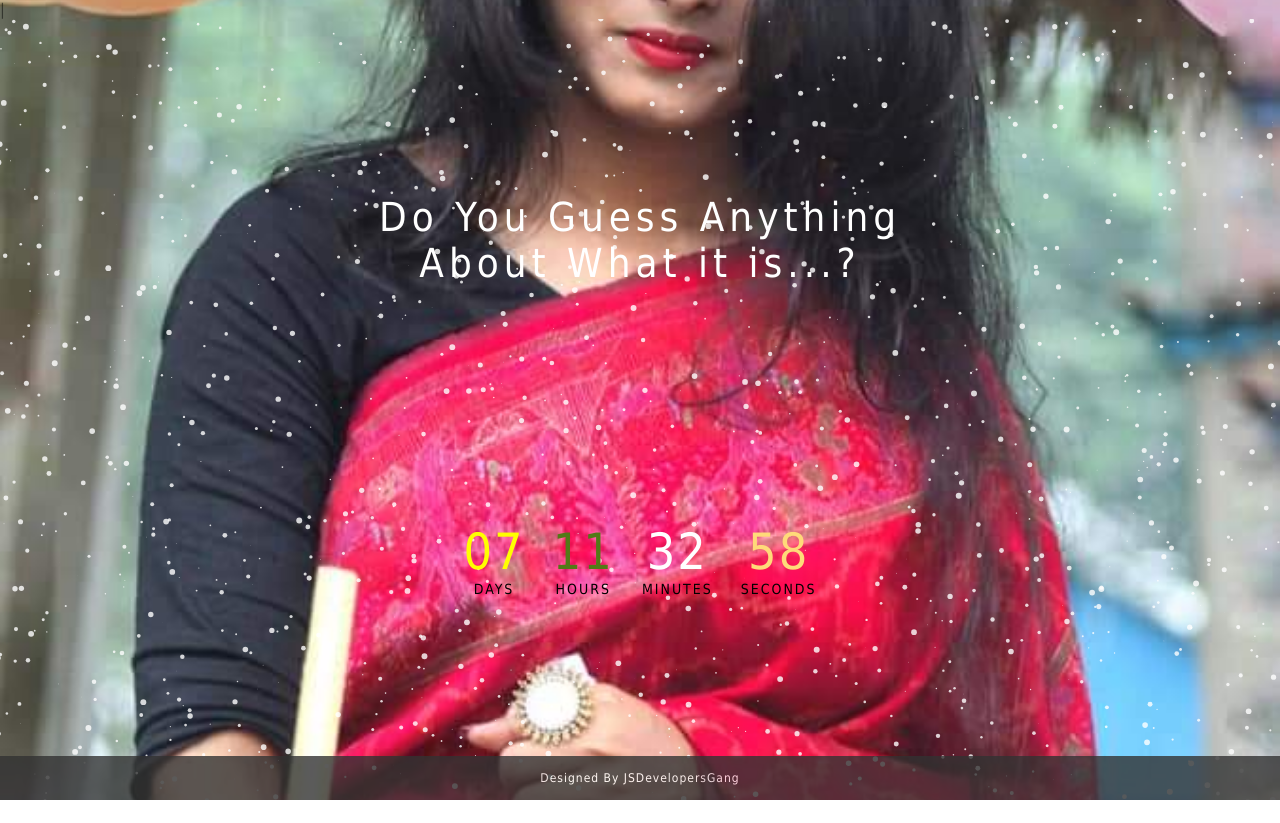
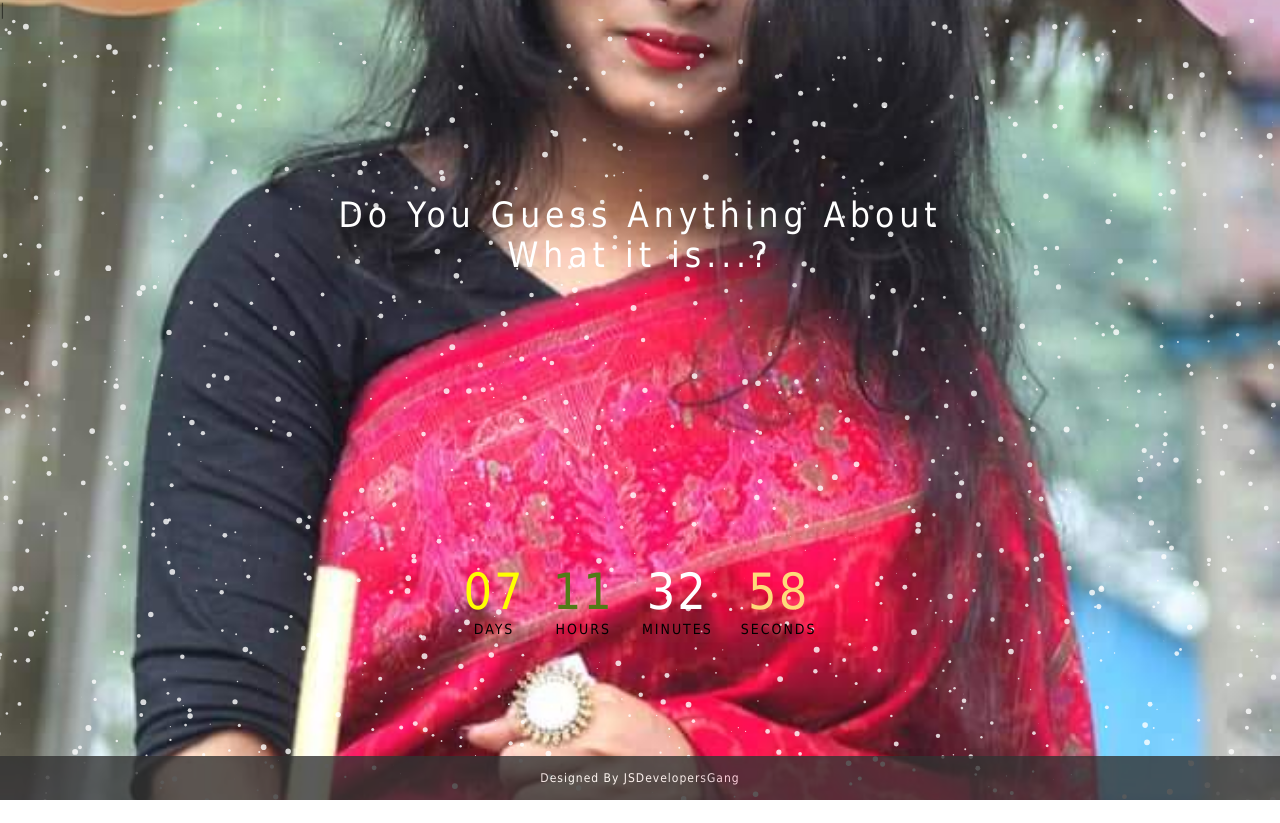
Before and after one commit to SajibPandit/countdown, a plain HTML site: page index.html in a window 1280 px wide. Drawn offline with Linux system fonts and the light colour scheme.

Commit message:
Update new.css

```diff
--- a/new.css
+++ b/new.css
@@ -35,7 +35,7 @@ body{
   }
   .middle{
     position: absolute;
-    top: 70%;
+    top: 75%;
     left: 50%;
     transform: translate(-50%,-50%);
     text-align: center;
@@ -79,8 +79,7 @@ body{
   div p{
       position: absolute;
       text-align:center;
-      font-size:40px;
-      font-weight: 100;
+      font-size:35px;
       color:#fff;
       top: 25%;
         left: 50%;
```
